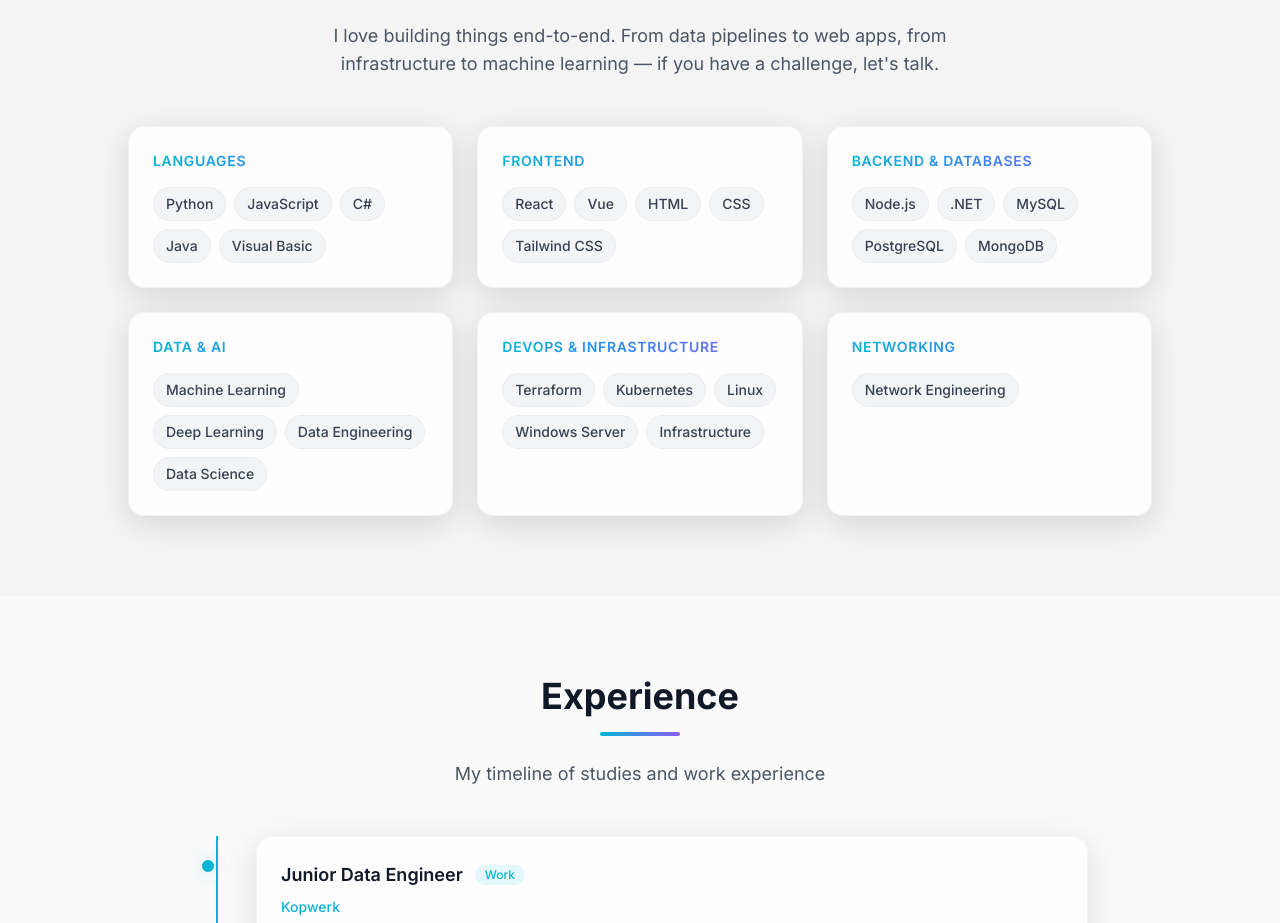
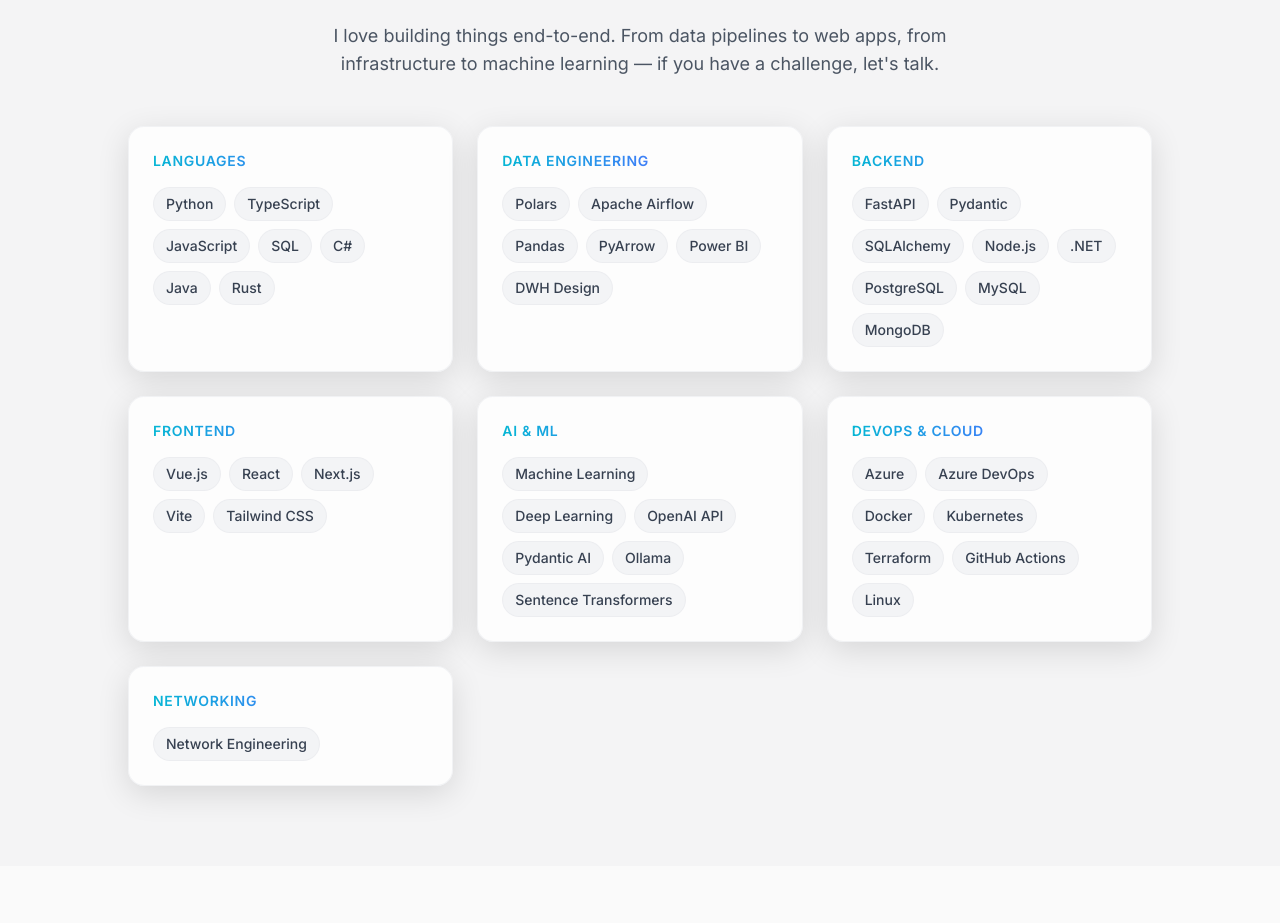
Before and after one commit to quintinmintiens/QuintinMintiens, a Next.js app in the folder quintinmintiens/: page / in a window 1280 px wide. Shown: the part 1500-2423 px from the top of the page. Built offline with nearby package versions, Linux system fonts and the light colour scheme.

Commit message:
Updated skills

```diff
--- a/quintinmintiens/src/components/Skills.js
+++ b/quintinmintiens/src/components/Skills.js
@@ -6,23 +6,27 @@
 const skillCategories = [
   {
     name: "Languages",
-    skills: ["Python", "JavaScript", "C#", "Java", "Visual Basic"],
+    skills: ["Python", "TypeScript", "JavaScript", "SQL", "C#", "Java", "Rust"],
+  },
+  {
+    name: "Data Engineering",
+    skills: ["Polars", "Apache Airflow", "Pandas", "PyArrow", "Power BI", "DWH Design"],
+  },
+  {
+    name: "Backend",
+    skills: ["FastAPI", "Pydantic", "SQLAlchemy", "Node.js", ".NET", "PostgreSQL", "MySQL", "MongoDB"],
   },
   {
     name: "Frontend",
-    skills: ["React", "Vue", "HTML", "CSS", "Tailwind CSS"],
+    skills: ["Vue.js", "React", "Next.js", "Vite", "Tailwind CSS"],
   },
   {
-    name: "Backend & Databases",
-    skills: ["Node.js", ".NET", "MySQL", "PostgreSQL", "MongoDB"],
+    name: "AI & ML",
+    skills: ["Machine Learning", "Deep Learning", "OpenAI API", "Pydantic AI", "Ollama", "Sentence Transformers"],
   },
   {
-    name: "Data & AI",
-    skills: ["Machine Learning", "Deep Learning", "Data Engineering", "Data Science"],
-  },
-  {
-    name: "DevOps & Infrastructure",
-    skills: ["Terraform", "Kubernetes", "Linux", "Windows Server", "Infrastructure"],
+    name: "DevOps & Cloud",
+    skills: ["Azure", "Azure DevOps", "Docker", "Kubernetes", "Terraform", "GitHub Actions", "Linux"],
   },
   {
     name: "Networking",
```
Also changed, not shown: 1 other file (tests, documents, lock files or other folders).
